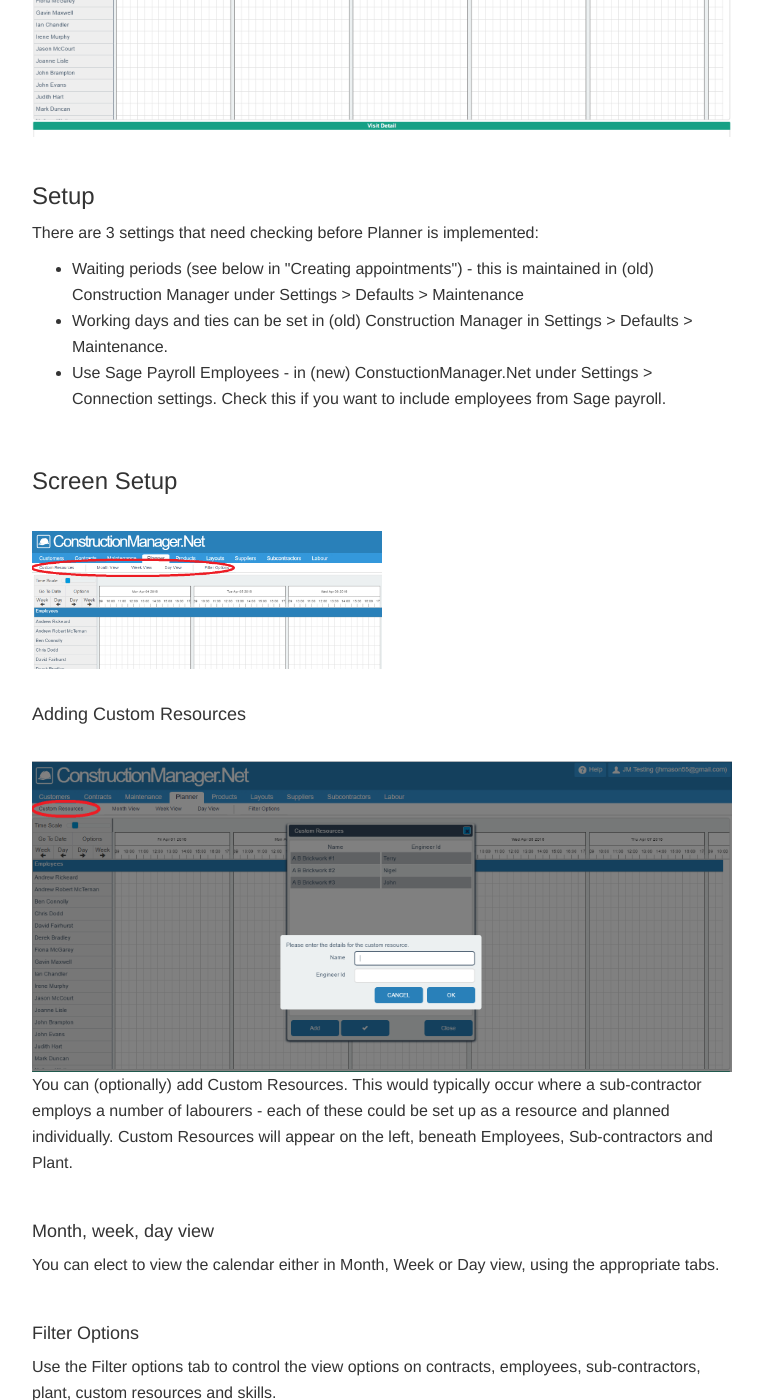
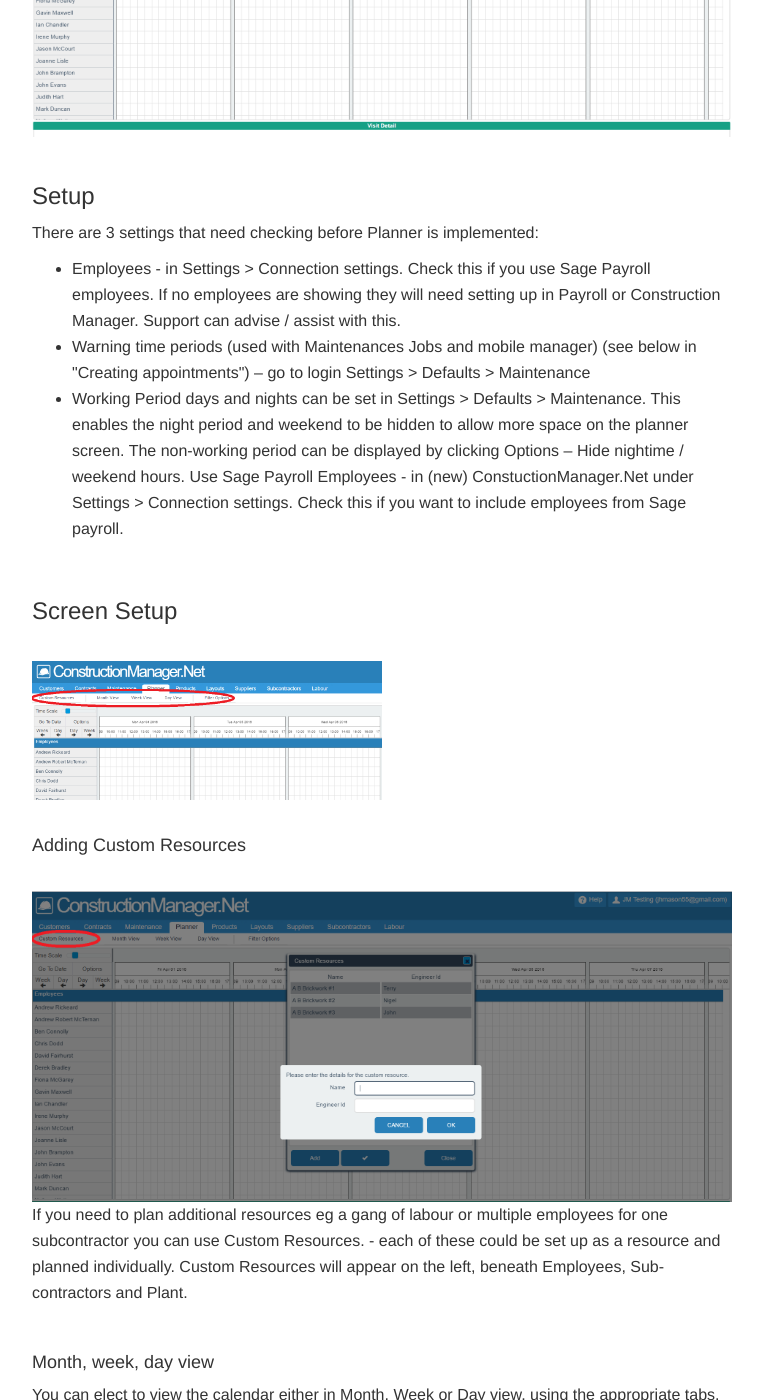
Before and after one commit to JNCSolutions/ConstructionManagerDocs, a Jekyll site: the page built from planner.html, in a window 1280 px wide and 1400 px high, scrolled down 1001 px. Shown: the whole window, without its empty margins (258-1021 px from the left). Built offline with Jekyll 4.4.1, drawn with Linux system fonts in a browser that asks for light colours; some of the changed text lies outside the part shown.

Commit message:
Update planner.html

```diff
--- a/planner.html
+++ b/planner.html
@@ -41,10 +41,15 @@
     <h3 id="setup">Setup</h3>
       <p>There are 3 settings that need checking before Planner is implemented:</p>
         <ul>
-          <li>Waiting periods (see below in "Creating appointments") -
-              this is maintained in (old) Construction Manager under Settings > Defaults > Maintenance</li>
-          <li>Working days and ties can be set in (old) Construction Manager in Settings > Defaults > Maintenance.</li>
-          <li>Use Sage Payroll Employees - in (new) ConstuctionManager.Net under Settings > Connection settings.
+          <li>Employees - in Settings > Connection settings. Check this if you use Sage Payroll employees.
+              If no employees are showing they will need setting up in Payroll or Construction Manager.
+              Support can advise / assist with this.</li>
+          <li>Warning time periods (used with Maintenances Jobs and mobile manager)
+              (see below in "Creating appointments") – go to login  Settings > Defaults > Maintenance</li>
+          <li>Working Period days and nights can be set in  Settings > Defaults > Maintenance.
+              This enables the night period and weekend to be hidden to allow more space on the planner screen.
+              The non-working period can be displayed by clicking  Options – Hide nightime / weekend hours.
+              Use Sage Payroll Employees - in (new) ConstuctionManager.Net under Settings > Connection settings.
               Check this if you want to include employees from Sage payroll.</li>
         </ul>
 
@@ -57,10 +62,8 @@
         <br>
         <img src="img/Planner_List_03.PNG" style="width: 100%;">
         <br>
-        <p>You can (optionally) add Custom Resources.
-        This would typically occur where a sub-contractor employs a number of labourers -
-        each of these could be set up as a resource and planned individually.
-        Custom Resources will appear on the left, beneath Employees, Sub-contractors and Plant.</p>
+        <p>If you need to plan additional resources eg a gang of labour or multiple employees for one subcontractor you can use Custom Resources. - each of these could be set up as a resource and planned individually.
+            Custom Resources will appear on the left, beneath Employees, Sub-contractors and Plant.</p>
         <br>
         <h4 id="month-week-day-view">Month, week, day view</h4>
         <p>You can elect to view the calendar either in Month, Week or Day view, using the appropriate tabs.</p>
@@ -73,14 +76,14 @@
         <img src="img/Planner_FilterOptions_01.PNG" style="width: 50%;">
         <br>
         <p>Use the check boxes to control which contracts are to viewed and hidden.
-        You can also change the colour that is displayed with a contract -
-        e.g. very important contracts could be changed to red.</p>
+        You can also change the colour that is displayed with a contract.
+        Normally all contracts or one contract are selected.</p>
         <br>
         <p>Employees, sub-contractors, plant and custom resources </p>
         <img src="img/Planner_FilterOptions_02.PNG" style="width: 50%;">
         <br>
         <p>Use the check boxes to control which records should be viewed and hidden. All 4 record types are controlled
-         in the same way.</p>
+         in the same way: i.e. Employees , Subcontractors , Plant , Custom Resources.</p>
         <br>
         <p>Skills </p>
         <img src="img/Planner_FilterOptions_03.PNG" style="width: 50%;">
@@ -139,20 +142,19 @@
         This then opens the 'Create New Appointment' window, where you can choose whether the entry relates to a contract (1)
         or a maintenance job (2).</p>
 
-    <p>1. If a <b>contract</b> is picked, just fill in the 'Instructions' box with the information that is wanted to appear in the entry.
-          Then click Save and the appointment will be generated in a purple box.</p>
+    <p>1. If a <b>contract</b> is picked, just click Save and the job will be planned in a purple box.
+          If you want to add any notes enter these in the 'Instructions' box.</p>
 
-    <p>2. If a <b>maintenance job</b> is picked, as well as filling out 'Instructions' for the appointment, a status must be set for it.
-          Also, a 'Visit Ref' is automatically generated when the appointment is saved.</p>
+    <p>2. If a <b>maintenance job</b> is picked, the status must be entered as a visit is created as well as a planner entry.
+          If you are using <b>Mobile Manger</b> the instructions should be filled in and these are the instructions that go to the mobile phone.
+          Maintenance job appointments are created in a green block, and have 'Warning sustem'.
+          The colour can be set to change to amber x hours before the start time.
+          The time period is set in Settings > Defaults > Maintenance tab > Planner appointment due warn (hours).
+          When the start time has passed, the block turns red if the status has not been changed to "on site".
+          To edit the details in the appointment, simply double-click the appointment block
+          and the 'Edit Appointment' window will appear. </p>
 
-    <p>Maintenance job appointments are created in a green block, and having 'Waiting Periods'.
-        These are periods over which the appointment is due (during which the block turns amber).
-        When the due period has passed, the block turns red.
-        The period can be set in the (old) Construction Manager program on your computer under
-        Settings > Defaults > Maintenance tab > Planner appointment due warn (hours).</p>
-
-    <p>To edit the details in the appointment, simply double-click the appointment block and the 'Edit Appointment' window will appear.</p>
-    <br>
+        <br>
     <h4 id="moving-appointments">Moving and Re-assigning Appointments</h4>
     <p>To change the time slot of the planner entry, you can either click and move either side of the block (which resizes the block),
     or click the block in the middle and drag it to the correct time slot.</p>
```
